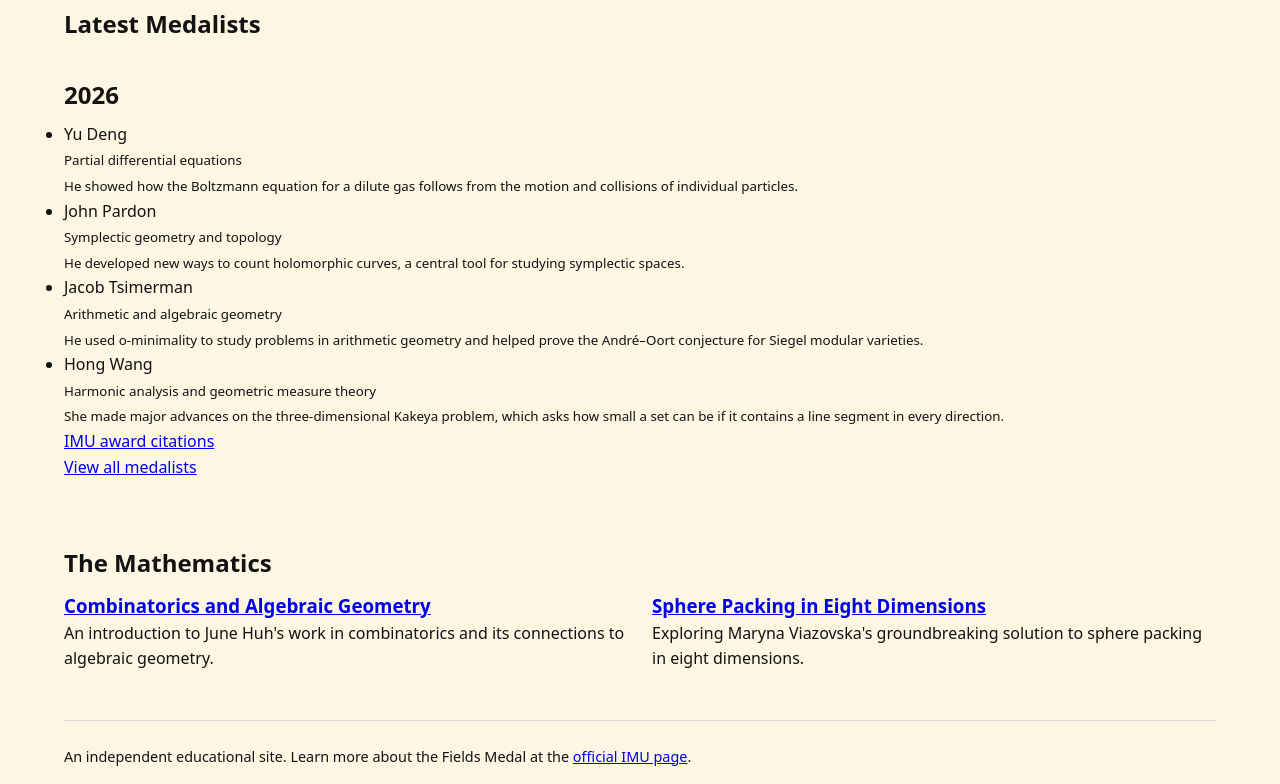
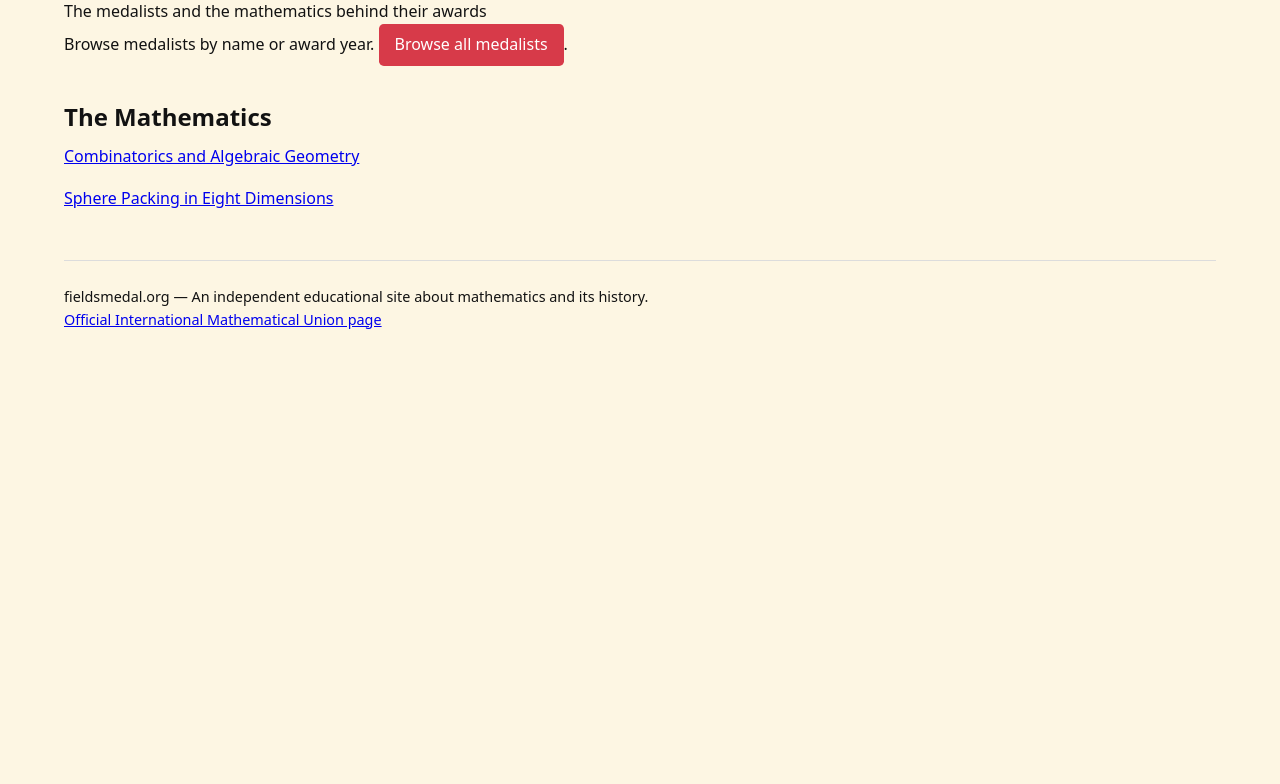
Before and after one commit to thesunclear/fieldsmedal.org, a plain HTML site: page index.html in a window 1280 px wide. Shown: the part 543-1327 px from the top of the page. After the commit the page ends 890 px from the top, so only its background shows below. Drawn offline with Linux system fonts and the light colour scheme.

Commit message:
Add files via upload

```diff
--- a/index.html
+++ b/index.html
@@ -8,7 +8,7 @@
 </head>
 <body>
   <header>
-        <a href="index.html">The Fields Medal</a>
+    <h1><a href="index.html">The Fields Medal</a></h1>
     <nav>
       <ul>
         <li><a href="index.html" aria-current="page">Home</a></li>
@@ -19,36 +19,28 @@
   </header>
 
   <main>
-        <section aria-labelledby="intro-heading">
     <h1 id="intro-heading">The Fields Medal</h1>
     <p>The medalists and the mathematics behind their awards</p>
-            <p>Browse medalists by name or award year. Learn what they discovered and why it matters in modern mathematics.</p>
-            <a href="medalists.html">Browse all medalists</a>
+
+    <p>Browse medalists by name or award year. <a href="medalists.html" class="primary-cta">Browse all medalists</a>.</p>
+
+    <section id="latest-medalists">
+      <!-- BEGIN GENERATED LATEST MEDALISTS -->
+      <!-- END GENERATED LATEST MEDALISTS -->
     </section>
 
-        <section aria-labelledby="latest-medalists-heading">
-            <h2 id="latest-medalists-heading">Latest Medalists</h2>
-            <!-- BEGIN GENERATED LATEST MEDALISTS -->
-<h2>2026</h2><ul><li>Yu Deng<br><small>Partial differential equations</small><br><small>He showed how the Boltzmann equation for a dilute gas follows from the motion and collisions of individual particles.</small></li><li>John Pardon<br><small>Symplectic geometry and topology</small><br><small>He developed new ways to count holomorphic curves, a central tool for studying symplectic spaces.</small></li><li>Jacob Tsimerman<br><small>Arithmetic and algebraic geometry</small><br><small>He used o-minimality to study problems in arithmetic geometry and helped prove the André–Oort conjecture for Siegel modular varieties.</small></li><li>Hong Wang<br><small>Harmonic analysis and geometric measure theory</small><br><small>She made major advances on the three-dimensional Kakeya problem, which asks how small a set can be if it contains a line segment in every direction.</small></li></ul><p><a href="https://www.mathunion.org/imu-awards/fields-medal/fields-medals-2026">IMU award citations</a></p>
-        <!-- END GENERATED LATEST MEDALISTS -->
-            <a href="medalists.html">View all medalists</a>
-        </section>
-
-        <section aria-labelledby="mathematics-heading">
-            <h2 id="mathematics-heading">The Mathematics</h2>
-            <article>
-                <h3><a href="mathematics/june-huh.html">Combinatorics and Algebraic Geometry</a></h3>
-                <p>An introduction to June Huh's work in combinatorics and its connections to algebraic geometry.</p>
-            </article>
-            <article>
-                <h3><a href="mathematics/maryna-viazovska.html">Sphere Packing in Eight Dimensions</a></h3>
-                <p>Exploring Maryna Viazovska's groundbreaking solution to sphere packing in eight dimensions.</p>
-            </article>
+    <section id="mathematics">
+      <h2>The Mathematics</h2>
+      <ul>
+        <li><a href="mathematics/june-huh.html">Combinatorics and Algebraic Geometry</a></li>
+        <li><a href="mathematics/maryna-viazovska.html">Sphere Packing in Eight Dimensions</a></li>
+      </ul>
     </section>
   </main>
 
   <footer>
-        <p>An independent educational site. Learn more about the Fields Medal at the <a href="https://www.mathunion.org/imu-awards/fields-medal" rel="noopener noreferrer">official IMU page</a>.</p>
+    <p>fieldsmedal.org — An independent educational site about mathematics and its history.</p>
+    <p><a href="https://www.mathunion.org/imu-awards/fields-medal">Official International Mathematical Union page</a></p>
   </footer>
 </body>
 </html>
```
Lines whose indentation alone changed are shown as unchanged.
